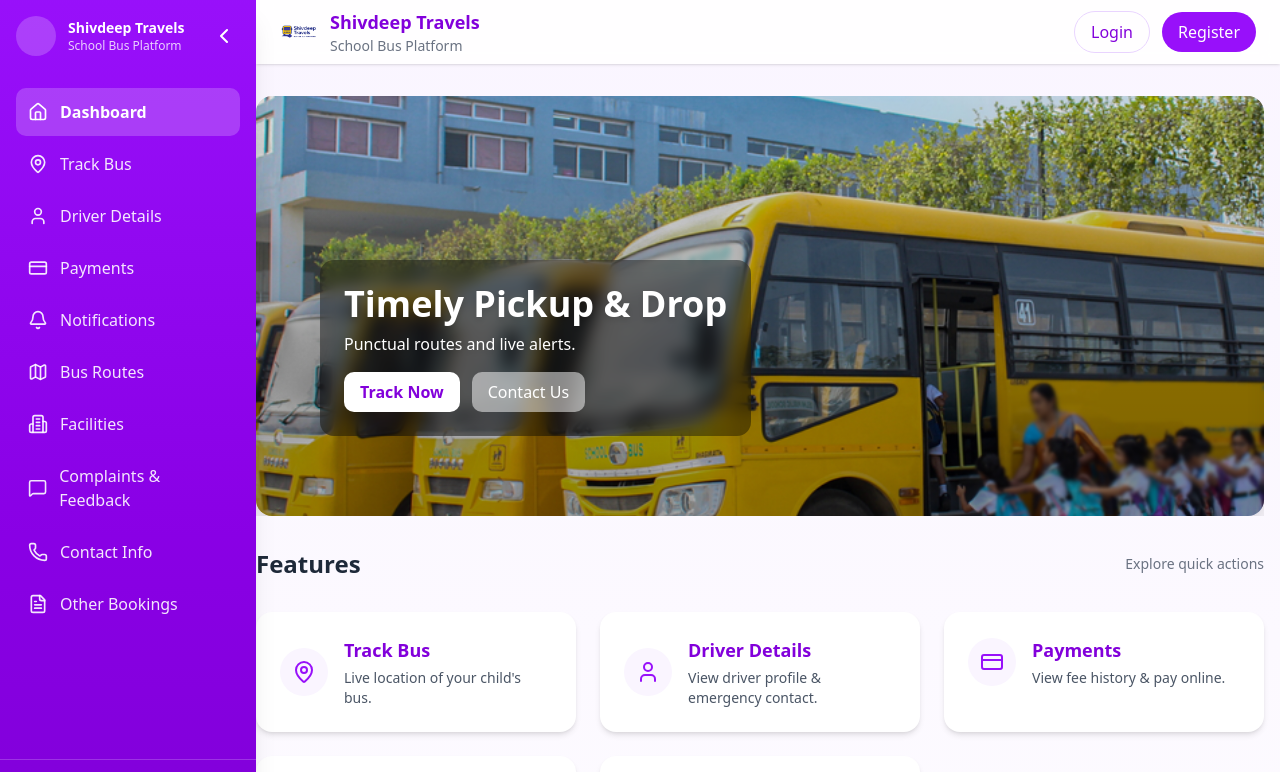
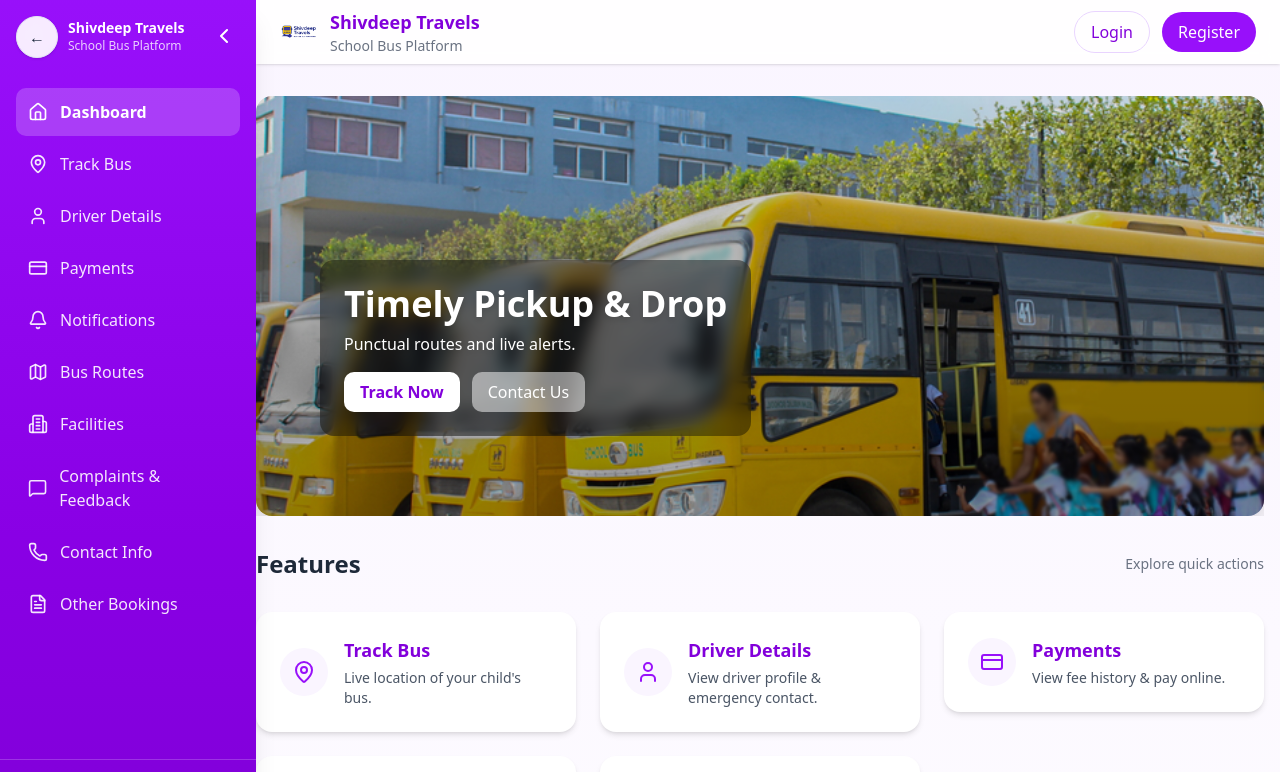
Before and after one commit to NamrataParalkar/Shivdeep-Travels, a Next.js app: page / in a window 1280 px wide. Shown: the top 772 px of the page. Built offline with nearby package versions, Linux system fonts and the light colour scheme; no server answers.

Commit message:
feat: add home page navigation and back button support

```diff
--- a/src/app/layout.tsx
+++ b/src/app/layout.tsx
@@ -17,6 +17,8 @@
   description: "Generated by create next app",
 };
 
+import BackButton from "@/components/BackButton";
+
 export default function RootLayout({
   children,
 }: Readonly<{
@@ -27,6 +29,7 @@
       <body
         className={`${geistSans.variable} ${geistMono.variable} antialiased`}
       >
+        <BackButton />
         {children}
       </body>
     </html>
--- /dev/null
+++ b/src/components/BackButton.tsx
@@ -0,0 +1,26 @@
+"use client";
+import { useRouter } from "next/navigation";
+import { useCallback } from "react";
+
+export default function BackButton() {
+  const router = useRouter();
+  const handleBack = useCallback(() => {
+    try {
+      // Prefer history back; fallback to home
+      if (typeof window !== "undefined" && window.history.length > 1) router.back();
+      else router.push("/");
+    } catch (err) {
+      router.push("/");
+    }
+  }, [router]);
+
+  return (
+    <button
+      aria-label="Go back"
+      onClick={handleBack}
+      className="fixed top-4 left-4 z-50 bg-white/90 backdrop-blur-sm border border-slate-200 text-slate-800 px-3 py-2 rounded-full shadow-sm hover:shadow-md"
+    >
+      ←
+    </button>
+  );
+}
--- a/src/components/DashboardCard.tsx
+++ b/src/components/DashboardCard.tsx
@@ -1,22 +1,22 @@
 "use client";
 import { motion } from "framer-motion";
+import Link from "next/link";
 import { MapPin, User, CreditCard, Bell, Map } from "lucide-react";
 
 const cards = [
-  { title: "Track Bus", text: "Live location of your child's bus.", icon: MapPin },
-  { title: "Driver Details", text: "View driver profile & emergency contact.", icon: User },
-  { title: "Payments", text: "View fee history & pay online.", icon: CreditCard },
-  { title: "Notifications", text: "Get real-time alerts & updates.", icon: Bell },
-  { title: "Bus Routes", text: "View routes & stop timings.", icon: Map },
+  { title: "Track Bus", text: "Live location of your child's bus.", icon: MapPin, href: "/bus_routes" },
+  { title: "Driver Details", text: "View driver profile & emergency contact.", icon: User, href: "/admin/drivers" },
+  { title: "Payments", text: "View fee history & pay online.", icon: CreditCard, href: "/payments" },
+  { title: "Notifications", text: "Get real-time alerts & updates.", icon: Bell, href: "/notifications" },
+  { title: "Bus Routes", text: "View routes & stop timings.", icon: Map, href: "/bus_routes" },
 ];
 
 export default function DashboardCards() {
   return (
     <section id="dashboard" className="mt-8 grid grid-cols-1 sm:grid-cols-2 lg:grid-cols-3 gap-6">
       {cards.map((c) => (
-        <motion.a
-          key={c.title}
-          href="#"
+        <Link key={c.title} href={c.href} className="block">
+          <motion.div
             whileHover={{ y: -6, scale: 1.02 }}
             className="block bg-white rounded-2xl p-6 shadow-md hover:shadow-2xl transition"
           >
@@ -29,7 +29,8 @@
                 <p className="text-sm text-gray-600 mt-1">{c.text}</p>
               </div>
             </div>
-        </motion.a>
+          </motion.div>
+        </Link>
       ))}
     </section>
   );
```
Lines whose indentation alone changed are shown as unchanged.
